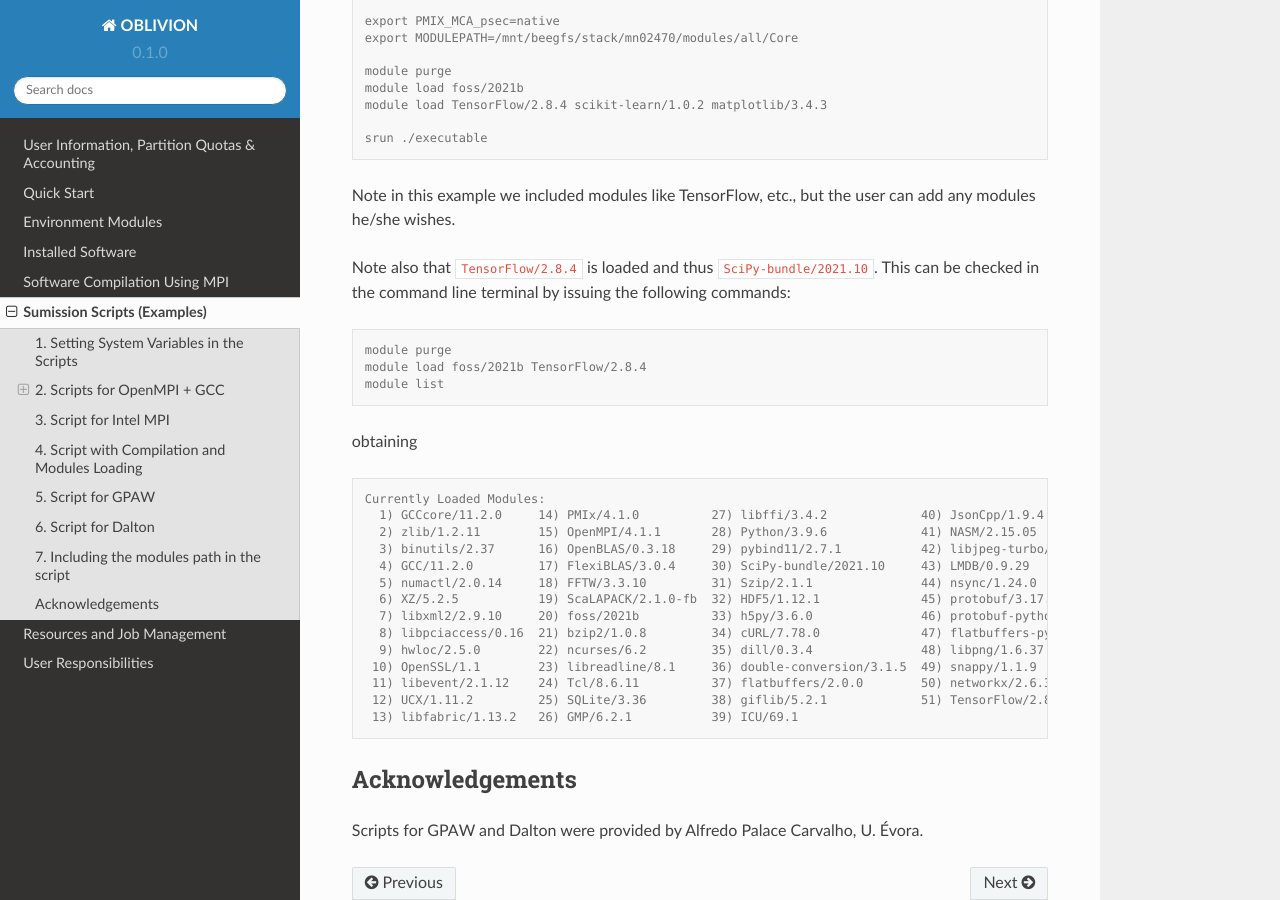
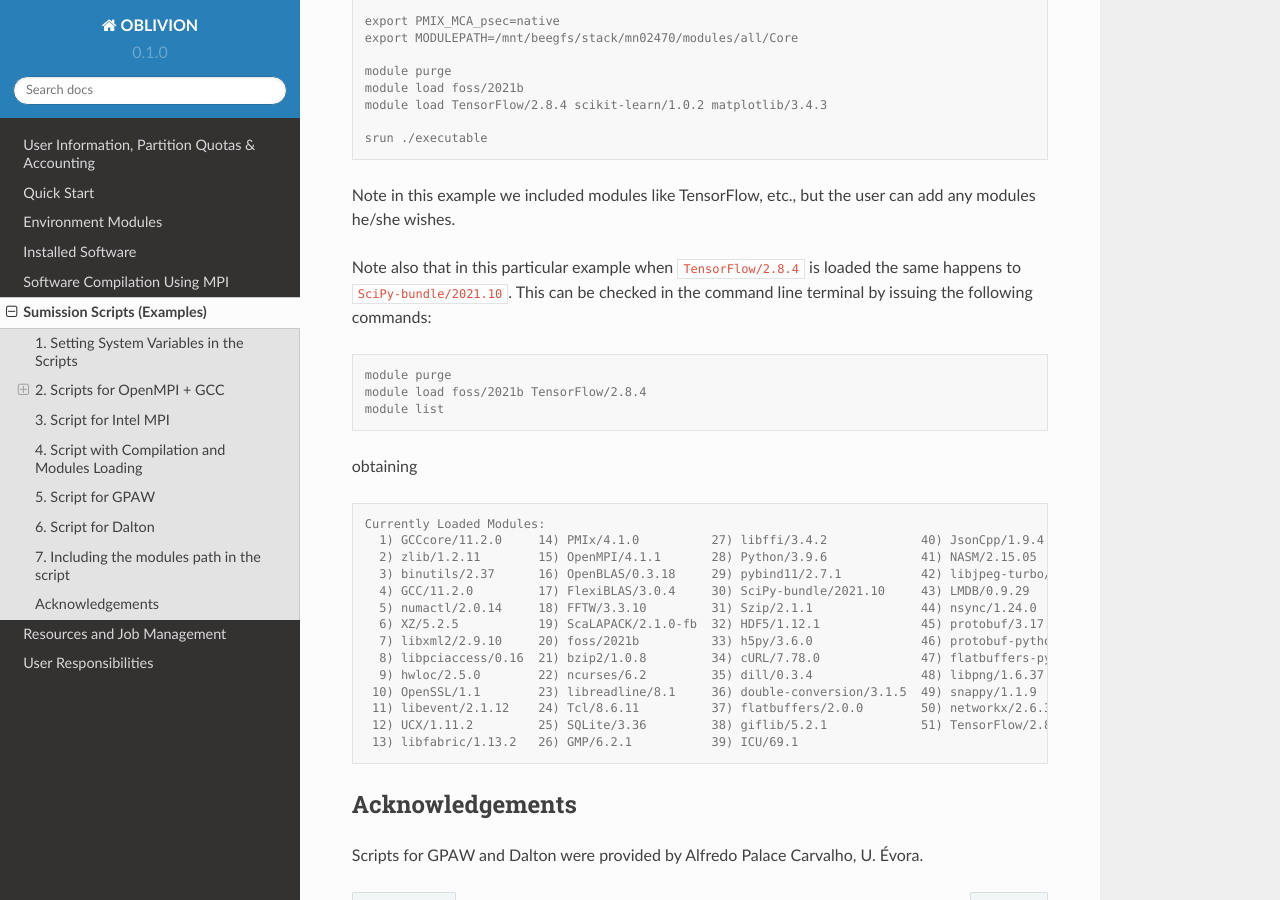
Before and after one commit to mavillez/Oblivion, a Sphinx documentation site: the page built from docs/source/scripts.rst, in a window 1280 px wide and 900 px high, scrolled down 5073 px. Built offline with Sphinx 7.4.7 and the Read the Docs theme 2.0.0, drawn with Linux system fonts in a browser that asks for light colours.

Commit message:
Update scripts.rst

```diff
--- a/docs/source/scripts.rst
+++ b/docs/source/scripts.rst
@@ -278,7 +278,7 @@ the list of modules to be loaded. Here is an example:
 
 Note in this example we included modules like TensorFlow, etc., but the user can add any modules he/she wishes.
 
-Note also that ``TensorFlow/2.8.4`` is loaded and thus ``SciPy-bundle/2021.10``. This can be checked in the command line terminal by issuing the following commands:
+Note also that in this particular example when ``TensorFlow/2.8.4`` is loaded the same happens to ``SciPy-bundle/2021.10``. This can be checked in the command line terminal by issuing the following commands:
 
 .. code-block:: console
 
```
